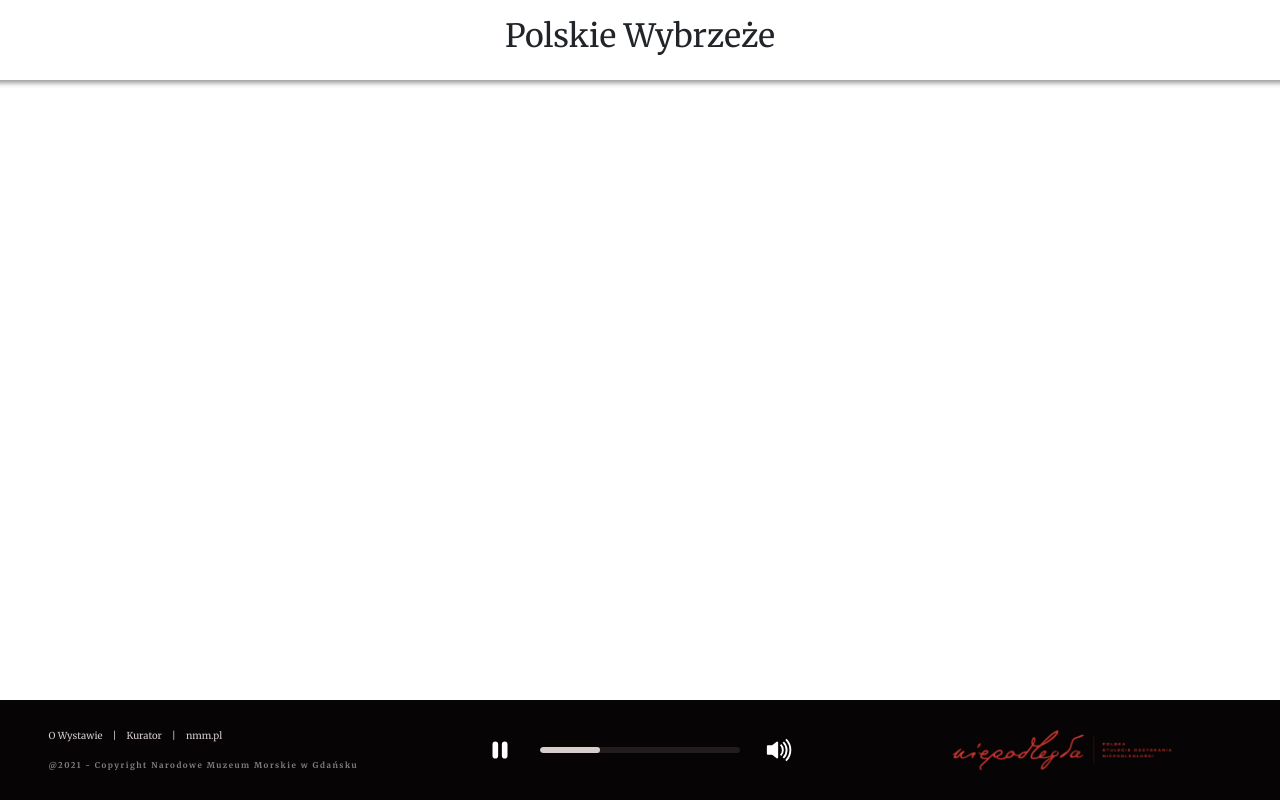
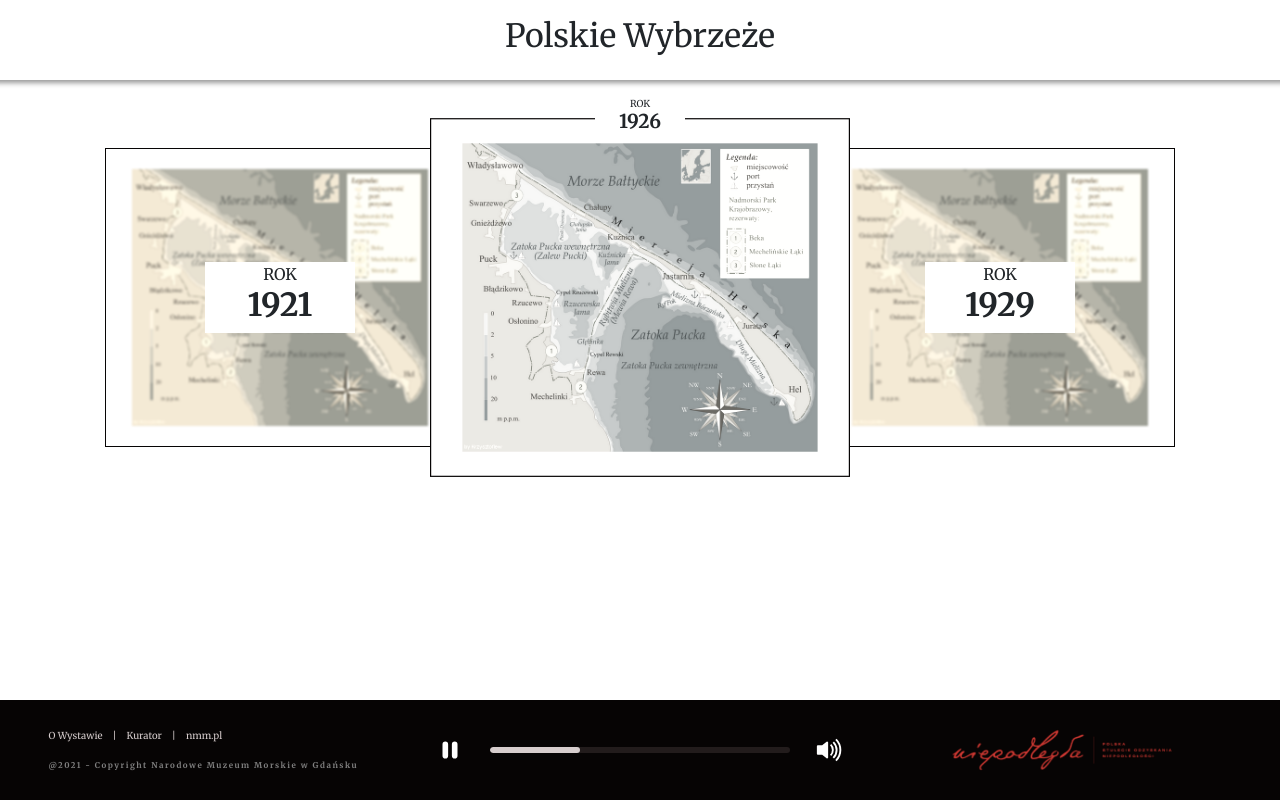
Before and after one commit to Dawid-Kwasowski/zadanie-testowe, a website with bundled scripts: page index.html in a window 1280 px wide. Built offline with nearby package versions, Linux system fonts and the light colour scheme.

Commit message:
create boxes with maps and add animations

```diff
--- a/index.html
+++ b/index.html
@@ -12,9 +12,10 @@
 
    <div class="container-fluid">
       <div class="row">
-
+         <!-- Introduction and Loader -->
          <div class="col-12">
             <div class="intro">
+               <!-- slide to top -->
                <div class="slide slide-top d-flex flex-column justify-content-end align-items-center">
                   <header class="header">
                      <h2>Polskie Wybrzeże</h2>
@@ -24,18 +25,24 @@
                      </div>
                   </header>
                </div>
+               <!-- slide to bottom -->
                <div class="slide slide-bottom d-flex flex-column justify-content-start align-items-center">
                   <img class="intro__image" src="/src/images/logo.png" alt="Niepodległa">
                </div>
             </div>
          </div>
-
+         <!-- TOP PANEL -->
          <div class="top-panel d-flex align-items-center justify-content-center">
             <header class="header">
                <h2>Polskie Wybrzeże</h2>
             </header>
          </div>
-
+         <div class="container">
+            <div class="maps-container row justify-content-center mt-5">
+               <!-- maps template is here -->
+            </div>
+         </div>
+         <!-- BOTTOM PANEL -->
          <footer class="bottom-panel">
             <div class="row align-items-center justify-content-center">
 
@@ -82,6 +89,32 @@
          </footer>
       </div>
    </div>
+   <!-- TEMPLATES -->
+
+   <!-- template with map -->
+   <template class="maps-temp">
+      <div class="map-box col-lg-4 col-sm-12">
+         <img src="./src/images/puck.png" alt="">
+         <div class="map-box__date">
+            <span>ROK</span>
+            <h2 class="map-box__date-year"></h2>
+         </div>
+      </div>
+      <div class="map-box col-lg-4 col-sm-12">
+         <img src="./src/images/puck.png" alt="">
+         <div class="map-box__date">
+            <span>ROK</span>
+            <h2 class="map-box__date-year"></h2>
+         </div>
+      </div>
+      <div class="map-box col-lg-4 col-sm-12">
+         <img src="./src/images/puck.png" alt="">
+         <div class="map-box__date">
+            <span>ROK</span>
+            <h2 class="map-box__date-year"></h2>
+         </div>
+      </div>
+   </template>
 
 <script src="https://code.jquery.com/jquery-3.5.1.slim.min.js" integrity="sha384-DfXdz2htPH0lsSSs5nCTpuj/zy4C+OGpamoFVy38MVBnE+IbbVYUew+OrCXaRkfj" crossorigin="anonymous"></script>
 <!-- <script src="https://code.jquery.com/ui/1.13.0-alpha.1/jquery-ui.min.js" integrity="sha256-ahTP8JLHwIplWgufAohh+E04ayoLEUBEwcH04eUmIdA=" crossorigin="anonymous"></script> -->
--- a/src/assets/scss/_vars.scss
+++ b/src/assets/scss/_vars.scss
@@ -37,6 +37,26 @@ $panel-width: 100%;
    }
 }
 
+@mixin box-active {
+      transform: scale(1.2);
+      position: relative;
+      z-index: 2;
+
+      .map-box__date {
+         transform: translateY(-150px) scale(.5);
+
+         @media (max-width: 1024px) {
+            transform: translateY(-100px) scale(.5);
+         }
+      }
+
+      img {
+         filter: blur(0px) sepia(30%) grayscale(90%);
+      }
+}
+
+
+// animations
 @keyframes fadeIn {
    from {
       opacity: 0;
--- a/src/assets/scss/components/_bottom-panel.scss
+++ b/src/assets/scss/components/_bottom-panel.scss
@@ -5,6 +5,7 @@
    position: fixed;
    bottom: 0;
    left: 0;
+   z-index: 5;
    padding: 10px 0;
    color: $white;
    animation: fadeIn .5s ease-in 2.5s both;
@@ -56,7 +57,7 @@
    &__tracker {
       background: darken($color: $white, $amount: 70);
       height: 6px;
-      width: 200px;
+      width: 300px;
    }
 
    &__tracker-fill {
--- /dev/null
+++ b/src/assets/scss/components/_map-box.scss
@@ -0,0 +1,63 @@
+.map-box {
+   max-width: 350px;
+   width: 100%;
+   height: auto;
+   padding: 10px;
+   margin: 20px 5px;
+   border: 1px solid $black;
+   background: white;
+   display: flex;
+   justify-content: center;
+   align-items: center;
+   cursor: pointer;
+   // animations
+   animation: fadeIn .5s ease-in 2.2s both;
+   transition: transform .2s ease-in;
+
+   @media (max-width: 1024px) {
+      position: absolute;
+      width: 300px;
+      transform-origin: right;
+      &:nth-child(1) {
+         transform: translateY(10px);
+      }
+      &:nth-child(2) {
+         z-index: 5;
+         transform: translateY(30px);
+      }
+      &:nth-child(3) {
+         transform: translateY(20px);
+      }
+   }
+
+   img {
+      width:90%;
+      margin: 10px;
+      filter: grayscale(90%) sepia(30%) blur(1px);
+   }
+
+   &__date {
+      background: #fff;
+      width: 150px;
+      height: auto;
+      text-align: center;
+      position: absolute;
+      transition: transform .2s ease-in;
+
+      @media (max-width: 1024px) {
+         transform: translate(75%,-125px) scale(.5);
+      }
+
+      h2 {
+         font-weight: 700;
+      }
+   }
+
+   &:hover {
+      @include box-active;
+   }
+
+   &--active {
+      @include box-active;
+   }
+}
--- a/src/assets/scss/main.scss
+++ b/src/assets/scss/main.scss
@@ -3,7 +3,7 @@
 @import './components/intro';
 @import './components/top-panel';
 @import './components/bottom-panel';
-
+@import './components/map-box';
 :root {
    font-size: 16px;
 }
--- a/src/js/index.js
+++ b/src/js/index.js
@@ -1,12 +1,17 @@
 import { makeProgress } from "./loader.js"
 import {playSong, volume} from "./player.js"
-
-addEventListener('DOMContentLoaded', ()=> {
-   makeProgress()
-})
+import {Maps} from "./map-box.js"
 
 const playBtn = document.querySelector('.player__icon--play-pause')
 const volumeBtn = document.querySelector('.player__icon--volume')
+
+addEventListener('DOMContentLoaded', () => {
+   makeProgress()
+   const maps = new Maps
+   maps.createBoxes()
+})
+
+
 playBtn.addEventListener('click', () => {
    playSong(playBtn)
 })
--- /dev/null
+++ b/src/js/map-box.js
@@ -0,0 +1,35 @@
+export class Maps {
+   constructor() {
+      // initial data
+      this.maps = [
+         {isActive: false, date: '1921'},
+         {isActive: true, date: '1926'},
+         {isActive: false, date: '1929'},
+      ]
+      // container for maps
+      this.mapsContainerEl = document.querySelector('.maps-container')
+      this.mapsTemp = document.querySelector('.maps-temp')
+      // template clone with children = att true
+      this.cloneTemp = this.mapsTemp.content.cloneNode(true)
+      this.boxes = this.cloneTemp.querySelectorAll('.map-box')
+   }
+
+   createBoxes() {
+      // loop which are checking initial active state if statement returns true then add active modifier
+      this.boxes.forEach((box,index) => {
+         if(this.maps[index].isActive) {
+            box.classList.add('map-box--active')
+         }
+         box.querySelector('.map-box__date-year').textContent = this.maps[index].date
+         box.addEventListener('mouseenter', () => this.swithActivity(this.boxes,box))
+      })
+      this.mapsContainerEl.append(this.cloneTemp)
+   }
+   // remove modifier except hovered element
+   swithActivity(boxes, box) {
+     boxes.forEach(box => {
+        box.classList.remove('map-box--active')
+     })
+     box.classList.add('map-box--active')
+   }
+}
```
Also changed, not shown: src/assets/css/main.css, src/images/beach.jpg (added), src/images/puck.png (added), 1 other file.
